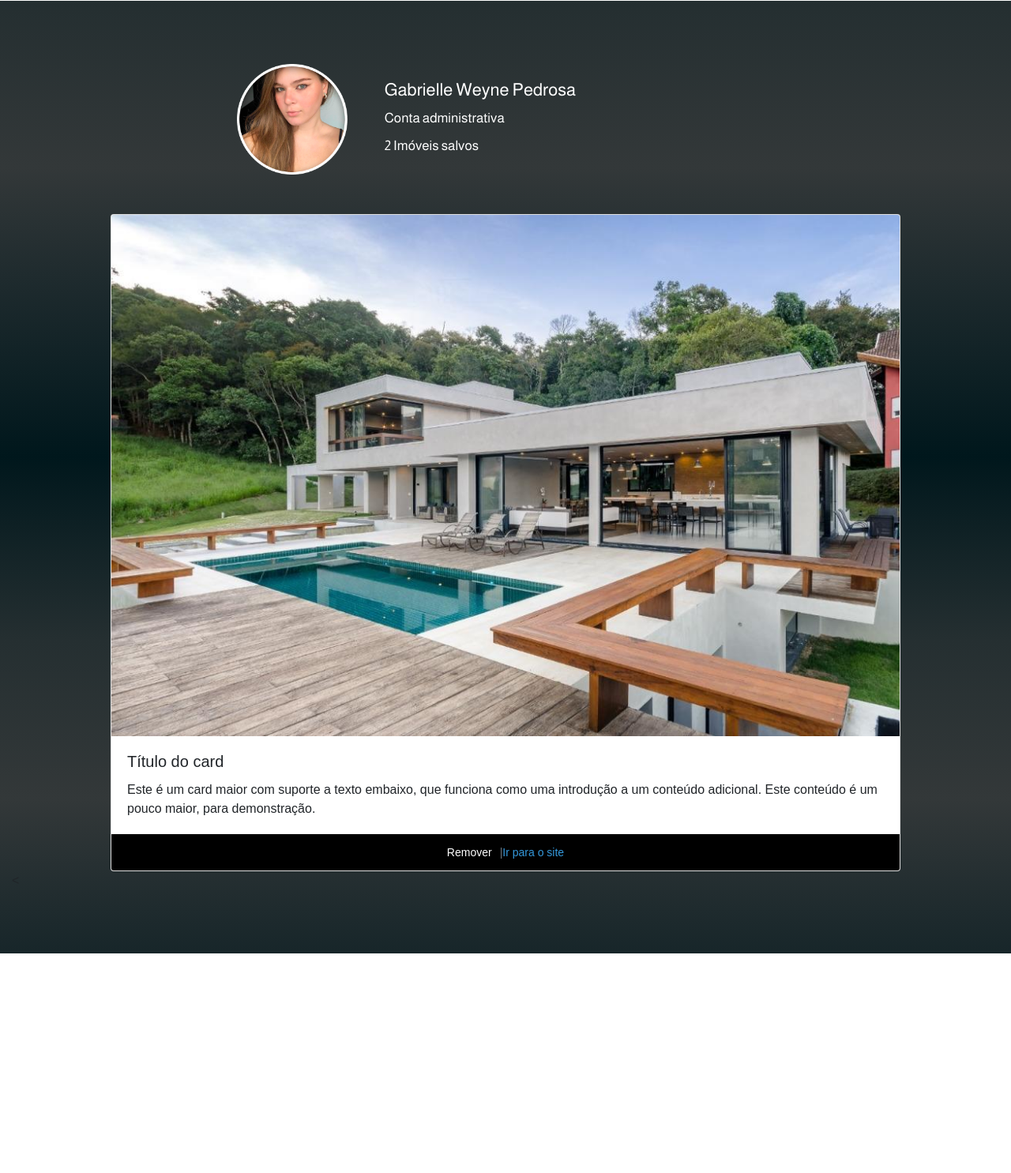
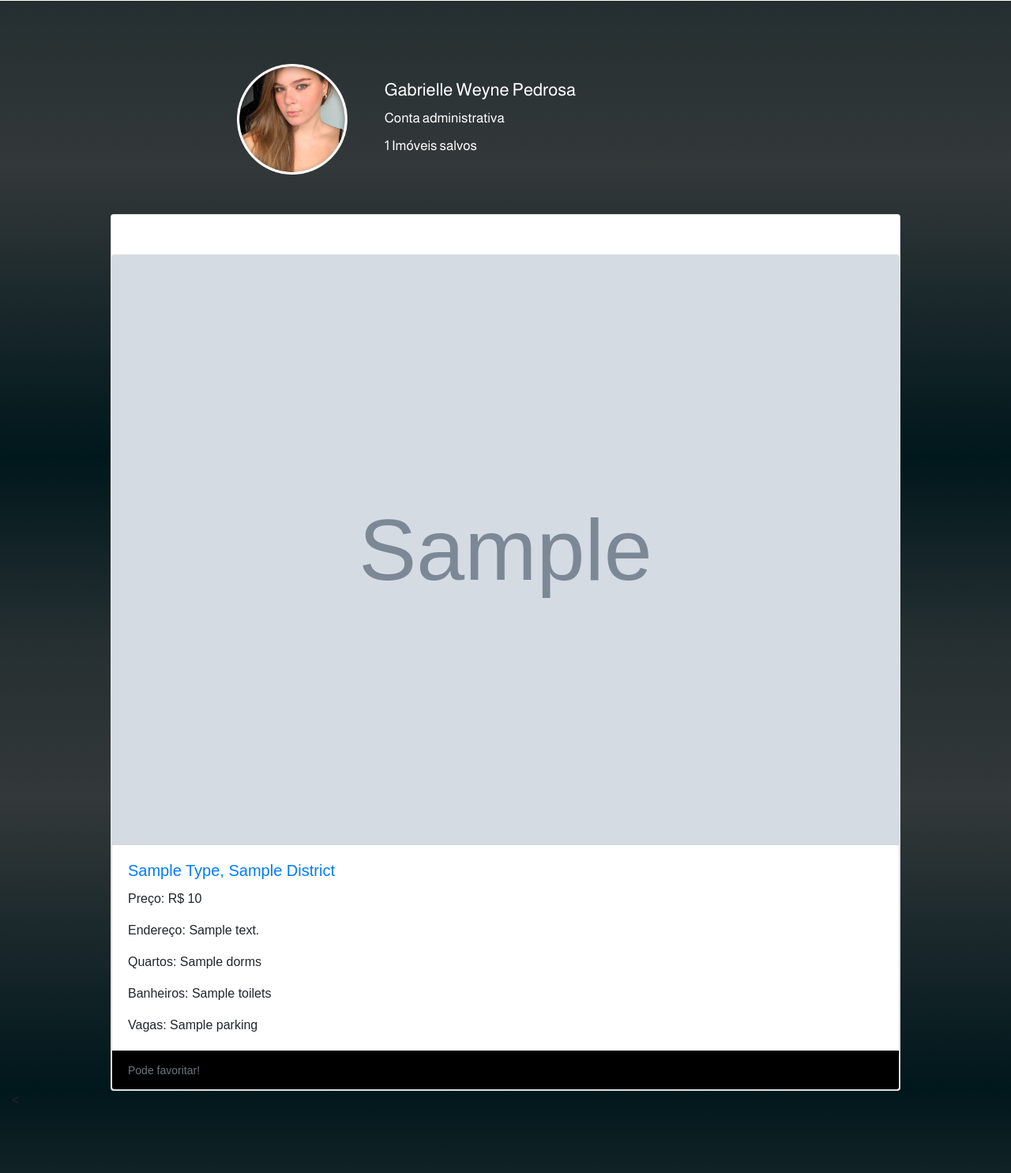
Before and after one commit to gabrielleweyne/Luxury-Real-Estate-Data, a FastAPI app: template templates/perfil.html in a window 1280 px wide. Shown: the part 222-1707 px from the top of the page at 79% size. Before the commit the page ends 1429 px from the top, so only its background shows below. Run offline with FastAPI, Linux system fonts and the light colour scheme; the template is opened without the code that fills it: most values are stand-ins (such as "Sample title", 1, 10 or a date in 2020); grey boxes marked "Sample" are stand-in pictures; some web fonts are replaced.

Commit message:
listagem do perfil + imoveis

```diff
--- a/routers/browser.py
+++ b/routers/browser.py
@@ -126,10 +126,10 @@ def estate_detail_page(req: Request, login: Union[str, None] = Cookie(default=No
     user = session.query(User).filter_by(id=login).first()
     if not user:
         return RedirectResponse("/login")
-
+    estates = estates_controller.list(favourited=True)
     return templates.TemplateResponse(
         "perfil.html",
-        {"request": req, "user":user, "estates": estates_controller.list(favourited=True)}
+        {"request": req, "user":user, "estates": estates, "estates_length": len(estates)}
     )
 
 @browser_routes.get("/heat-map", response_class=HTMLResponse)
--- a/templates/home.html
+++ b/templates/home.html
@@ -24,7 +24,7 @@
 <body>
     <nav class="navbar navbar-expand-md navbar-light bg-white">
         <a class="navbar-brand" href="#">
-            <img style="max-width: 100px" src="{{ url_for('static', path='/images/logo_iggpl_luxury.css') }}" />
+            <img style="max-width: 100px;" src="{{ url_for('static', path='images/logo_iggpl_luxury.jpg') }}" />
         </a>
         <button class="navbar-toggler" type="button" data-toggle="collapse" data-target="#navbarSupportedContent"
             aria-controls="navbarSupportedContent" aria-expanded="false" aria-label="Toggle navigation">
@@ -101,10 +101,10 @@
                     <div class="card-body">
                         <h5 class="card-title"><a href="/estates/{{estate.estates_ind_id}}">{{estate.type.title() if estate.type != None else None}}, {{estate.district.title() if estate.district != None else None}}</a></h5>
                         <p class="card-text">
-                            Endereço: R$ {{estate.price}}
+                            Preço: R$ {{estate.price}}
                          </p>
                         <p class="card-text">
-                           Preço: R$ {{estate.address}}
+							Endereço: {{estate.address}}
                         </p>
                         <p class="card-text">
                             Quartos:{% if estate.dorms == None %}
--- a/templates/perfil.html
+++ b/templates/perfil.html
@@ -66,28 +66,57 @@
   						<div class="column right">
    							<h3 class="lista">Gabrielle Weyne Pedrosa</h3>
     						<p class="describelist">Conta administrativa</p>
-							<p class="describelist">2 Imóveis salvos</p>
+							<p class="describelist">{{estates_length}} Imóveis salvos</p>
   						</div>
 					</div>
 
 				<div class="card-deck">
 					<div class="card">
-						<img class="card-img-top" src="imagem/imovel1.jpeg" alt="Imagem de capa do card" />
+            <!-- Linha de imóvel -->
+            <div class="card-deck">
+                {% for estate in estates %}
+                <!-- Imóvel -->
+                <div class="card">
+                    <img class="card-img-top" src="{{estate.img if estate.img != None else url_for('static', path='/images/blocked.png') }}" alt="Imagem de capa do card" />
                     <div class="card-body">
-							<h5 class="card-title">Título do card</h5>
+                        <h5 class="card-title"><a href="/estates/{{estate.estates_ind_id}}">{{estate.type.title() if estate.type != None else None}}, {{estate.district.title() if estate.district != None else None}}</a></h5>
                         <p class="card-text">
-								Este é um card maior com suporte a texto embaixo, que funciona como uma introdução a um
-								conteúdo adicional. Este conteúdo é um pouco maior, para demonstração.
+                            Preço: R$ {{estate.price}}
+                         </p>
+                        <p class="card-text">
+							Endereço: {{estate.address}}
+                        </p>
+                        <p class="card-text">
+                            Quartos:{% if estate.dorms == None %}
+                           0
+                        {% else %}
+                          {{estate.dorms}}
+                        {% endif %}
+                        </p>
+                        <p class="card-text">
+                            Banheiros:{% if estate.toilets == None %}
+                           0
+                        {% else %}
+                          {{estate.toilets}}
+                        {% endif %}
+                        </p>
+                        <p class="card-text">
+                            Vagas:{% if estate.parking == None %}
+                           0
+                        {% else %}
+                          {{estate.parking}}
+                        {% endif %}
                         </p>
                     </div>
                     <div class="card-footer">
-							<small class="text-muted">
-								<div class="link-container">
-									<a href="#" class="remover">Remover</a>
-									<span>|</span>
-									<a href="#" class="ir-para-site">Ir para o site</a>
+                        {% if estate.favourited == 1 %}
+                            <small class="text-muted">Favoritado!</small>
+                        {% else %}
+                            <small class="text-muted">Pode favoritar!</small>
+                        {% endif %}
                     </div>
-							</small>
+                </div>
+                {% endfor %}
             </div>
 					</div>
 			</div>
```
Lines whose indentation alone changed are shown as unchanged.
